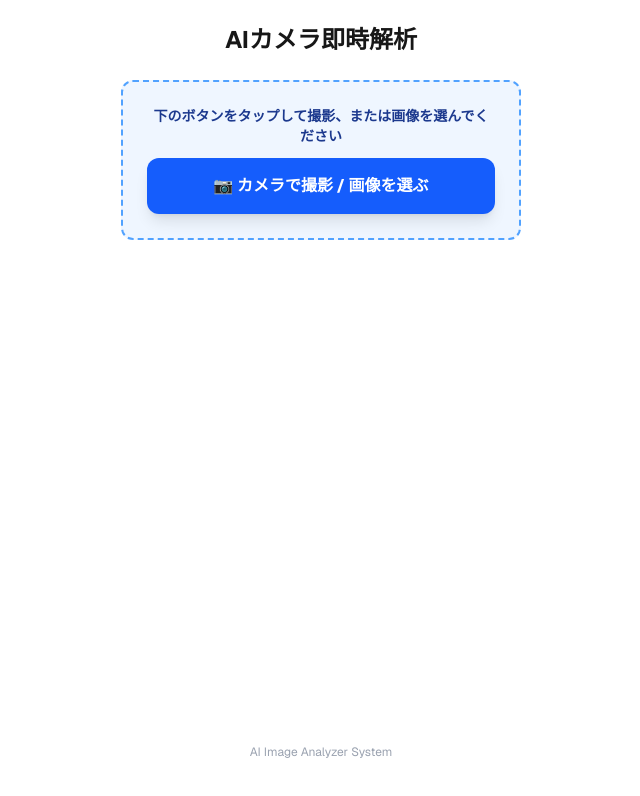
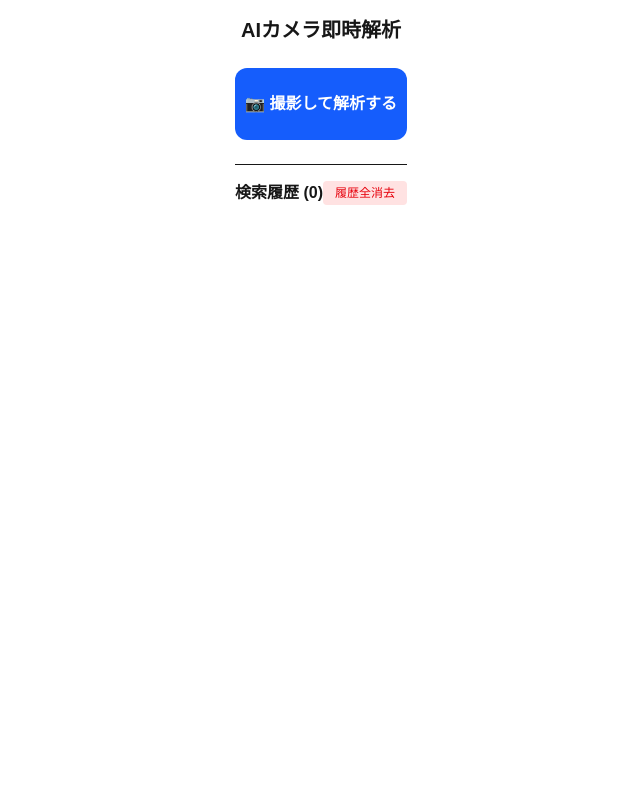
Before and after one commit to hedgehogtomcatqaz1326-netizen/my-image-analyzer-fresh, a Next.js app: page / in a window 1280 px wide. Shown: the top 796 px of the page, without its empty margins (319-959 px from the left). Built offline with nearby package versions, Linux system fonts and the light colour scheme.

Commit message:
Add: Detailed analysis, History saving, and Clear history functionality

```diff
--- a/app/api/analyze/route.ts
+++ b/app/api/analyze/route.ts
@@ -15,11 +15,11 @@ export async function POST(request: Request) {
           content: [
             {
               type: "text",
-              text: `この画像を解析し、日本語で以下のように簡潔にまとめてJSON形式のみで出力せよ。余計な説明は含めないこと。
-1. 商品・対象物名 (キー名: name)
-2. 特徴や用途を3行の箇条書き (キー名: summary)
-3. 注意点や豆知識を1行 (キー名: trivia)
-4. Google画像検索や類似商品を探すための検索キーワード・商品名 (キー名: searchQuery)`
+              text: `この画像を専門家の視点で詳しく解析せよ。日本語で、以下のJSON形式のみで回答すること。
+1. 名称 (キー名: name)
+2. 詳細な解説と特徴（5行程度で詳しく） (キー名: summary)
+3. 豆知識や注意点 (キー名: trivia)
+4. 検索用キーワード (キー名: searchQuery)`
             },
             { type: "image_url", image_url: { url: image } }
           ],
@@ -30,6 +30,6 @@ export async function POST(request: Request) {
 
     return NextResponse.json(JSON.parse(response.choices[0].message.content || "{}"));
   } catch (error) {
-    return NextResponse.json({ error: "解析に失敗しました。画像を確認して再試行してください。" }, { status: 500 });
+    return NextResponse.json({ error: "解析に失敗しました。" }, { status: 500 });
   }
 }
--- a/app/page.tsx
+++ b/app/page.tsx
@@ -1,27 +1,20 @@
 "use client";
-import { useState } from "react";
+import { useState, useEffect } from "react";
 
 export default function Home() {
   const [image, setImage] = useState<string>("");
   const [result, setResult] = useState<any>(null);
   const [loading, setLoading] = useState(false);
+  const [history, setHistory] = useState<any[]>([]);
 
-  const handleCapture = async (e: React.ChangeEvent<HTMLInputElement>) => {
-    const file = e.target.files?.[0];
-    if (!file) return;
-
-    const reader = new FileReader();
-    reader.onload = async () => {
-      const base64Image = reader.result as string;
-      setImage(base64Image);
-      await executeAnalysis(base64Image);
-    };
-    reader.readAsDataURL(file);
-  };
+  // 起動時に履歴を読み込む
+  useEffect(() => {
+    const saved = localStorage.getItem("analyzeHistory");
+    if (saved) setHistory(JSON.parse(saved));
+  }, []);
 
   const executeAnalysis = async (base64Image: string) => {
     setLoading(true);
-    setResult(null);
     try {
       const res = await fetch("/api/analyze", {
         method: "POST",
@@ -29,78 +22,74 @@ export default function Home() {
         body: JSON.stringify({ image: base64Image }),
       });
       const data = await res.json();
+      const newEntry = { ...data, image: base64Image, timestamp: new Date().toLocaleString() };
       setResult(data);
+      const newHistory = [newEntry, ...history];
+      setHistory(newHistory);
+      localStorage.setItem("analyzeHistory", JSON.stringify(newHistory));
     } catch (err) {
-      setResult({ error: "通信エラーが発生しました。" });
+      alert("エラーが発生しました");
     } finally {
       setLoading(false);
     }
   };
 
+  const handleCapture = (e: React.ChangeEvent<HTMLInputElement>) => {
+    const file = e.target.files?.[0];
+    if (!file) return;
+    const reader = new FileReader();
+    reader.onload = () => {
+      const base64 = reader.result as string;
+      setImage(base64);
+      executeAnalysis(base64);
+    };
+    reader.readAsDataURL(file);
+  };
+
+  const clearHistory = () => {
+    if (confirm("すべての履歴を消去しますか？")) {
+      setHistory([]);
+      localStorage.removeItem("analyzeHistory");
+    }
+  };
+
   return (
-    <main className="max-w-md mx-auto p-6 space-y-6 font-sans min-h-screen flex flex-col justify-between">
-      <div className="space-y-6">
-        <h1 className="text-2xl font-bold text-center">AIカメラ即時解析</h1>
+    <main className="max-w-md mx-auto p-4 space-y-6">
+      <h1 className="text-xl font-bold text-center">AIカメラ即時解析</h1>
 
-        {/* カメラ起動ボタン（スマホ対応：いきなり起動） */}
-        <div className="flex flex-col items-center justify-center p-6 border-2 border-dashed border-blue-400 bg-blue-50 rounded-xl space-y-3">
-          <p className="text-sm font-bold text-blue-900 text-center">
-            下のボタンをタップして撮影、または画像を選んでください
-          </p>
-          <label className="w-full py-4 bg-blue-600 text-white font-bold text-center rounded-xl shadow-lg cursor-pointer hover:bg-blue-700 active:scale-95 transition">
-            📷 カメラで撮影 / 画像を選ぶ
-            <input
-              type="file"
-              accept="image/*"
-              capture="environment"
-              onChange={handleCapture}
-              className="hidden"
-            />
-          </label>
+      <label className="block w-full py-6 bg-blue-600 text-white font-bold text-center rounded-xl cursor-pointer">
+        📷 撮影して解析する
+        <input type="file" accept="image/*" capture="environment" onChange={handleCapture} className="hidden" />
+      </label>
+
+      {loading && <p className="text-center font-bold text-blue-600">AIが詳細解析中...</p>}
+
+      {/* 最新の結果 */}
+      {result && (
+        <div className="p-4 bg-green-50 border rounded-xl">
+          <h2 className="font-bold text-lg">{result.name}</h2>
+          <p className="text-sm mt-2">{result.summary}</p>
         </div>
+      )}
 
-        {/* プレビュー */}
-        {image && (
-          <div className="w-full flex justify-center">
-            <img src={image} alt="Captured" className="max-h-48 rounded-lg shadow border" />
-          </div>
-        )}
-
-        {/* ローディング */}
-        {loading && (
-          <div className="text-center space-y-2 py-6">
-            <div className="animate-spin inline-block w-8 h-8 border-4 border-blue-600 border-t-transparent rounded-full"></div>
-            <p className="text-blue-600 font-bold">画像をAIが解析中...</p>
-          </div>
-        )}
-
-        {/* 解析結果表示 */}
-        {result && !result.error && (
-          <div className="p-5 bg-green-50 border border-green-200 rounded-xl space-y-4 shadow-sm">
-            <h2 className="text-xl font-bold text-green-900 border-b pb-2">{result.name}</h2>
-            <div className="text-gray-800 whitespace-pre-line text-sm leading-relaxed">{result.summary}</div>
-            <p className="text-xs text-gray-600 italic bg-white p-3 rounded border">💡 {result.trivia}</p>
-
-            {/* 類似検索ボタン */}
-            {result.searchQuery && (
-              <a
-                href={`https://www.google.com/search?q=${encodeURIComponent(result.searchQuery)}&tbm=isch`}
-                target="_blank"
-                rel="noopener noreferrer"
-                className="block w-full py-3 bg-indigo-600 text-white text-center font-bold rounded-lg shadow hover:bg-indigo-700 transition"
-              >
-                🔍 この画像に類似したものを検索する
-              </a>
-            )}
-          </div>
-        )}
-
-        {result?.error && <p className="text-red-600 text-center font-bold">{result.error}</p>}
+      {/* 履歴セクション */}
+      <div className="border-t pt-4">
+        <div className="flex justify-between items-center mb-4">
+          <h2 className="font-bold">検索履歴 ({history.length})</h2>
+          <button onClick={clearHistory} className="text-xs bg-red-100 text-red-600 px-3 py-1 rounded">履歴全消去</button>
+        </div>
+        <div className="space-y-4">
+          {history.map((item, i) => (
+            <div key={i} className="p-3 border rounded-lg flex gap-3 text-sm">
+              <img src={item.image} className="w-16 h-16 object-cover rounded" />
+              <div>
+                <p className="font-bold">{item.name}</p>
+                <p className="text-xs text-gray-500">{item.timestamp}</p>
+              </div>
+            </div>
+          ))}
+        </div>
       </div>
-
-      <footer className="text-center text-xs text-gray-400 py-4">
-        AI Image Analyzer System
-      </footer>
     </main>
   );
 }
```
